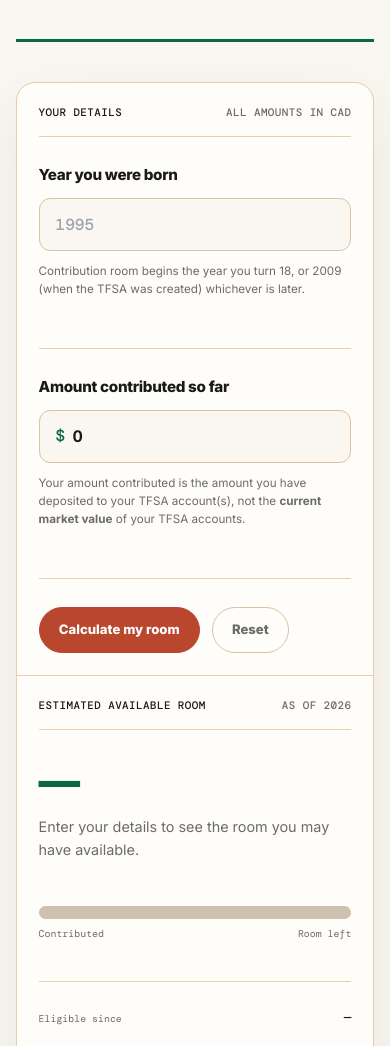
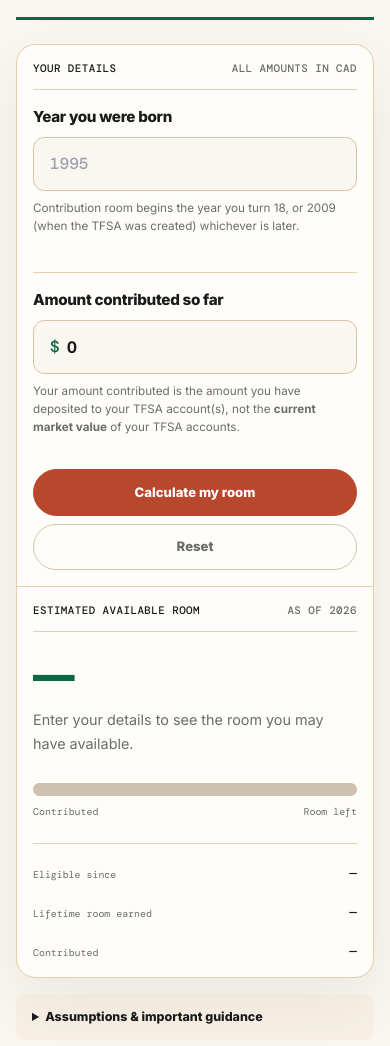
Before and after one commit to joshuajz/Personal-Site, an Astro site: page /tools/tfsa-contribution-room in a window 390 px wide. Shown: the part 336-1382 px from the top of the page. Built offline with nearby package versions, Linux system fonts and the light colour scheme; Astro itself is replaced by a stand-in of ours.

Commit message:
Fix: TFSA Calculator mobile responsiveness

```diff
--- a/src/styles/tfsa-calculator.css
+++ b/src/styles/tfsa-calculator.css
@@ -683,12 +683,60 @@
   }
 
   .tfsa-heading {
-    gap: 1.4rem;
+    gap: 0.8rem;
+    padding-bottom: 1.5rem;
   }
 
-  .tfsa-form,
-  .tfsa-result {
-    padding: 1.35rem;
+  .tfsa-workbench {
+    margin-top: 1.5rem;
+  }
+
+  .tfsa-calculator :is(.tfsa-form, .tfsa-result) {
+    padding: 1rem;
+  }
+
+  .tfsa-calculator :is(.tfsa-form-heading, .tfsa-result-topline) {
+    padding-bottom: 0.75rem;
+  }
+
+  .tfsa-calculator .tfsa-field {
+    padding: 1rem 0;
+  }
+
+  .tfsa-calculator .tfsa-field label {
+    margin-bottom: 0.5rem;
+  }
+
+  .tfsa-calculator :is(.tfsa-help, .tfsa-error) {
+    margin-top: 0.5rem;
+  }
+
+  .tfsa-calculator .tfsa-field:has(+ .tfsa-actions) {
+    padding-bottom: 0;
+    border-bottom: 0;
+  }
+
+  .tfsa-calculator .tfsa-actions {
+    flex-direction: column;
+    gap: 0.5rem;
+    padding-top: 0.75rem;
+  }
+
+  .tfsa-calculator .tfsa-actions button {
+    width: 100%;
+  }
+
+  .tfsa-calculator .tfsa-result-amount {
+    margin-top: 1.5rem;
+  }
+
+  .tfsa-calculator .tfsa-meter {
+    margin-top: 1.5rem;
+  }
+
+  .tfsa-calculator .tfsa-breakdown {
+    margin-top: 1.5rem;
+    padding-top: 1rem;
   }
 
   .tfsa-breakdown,
```
